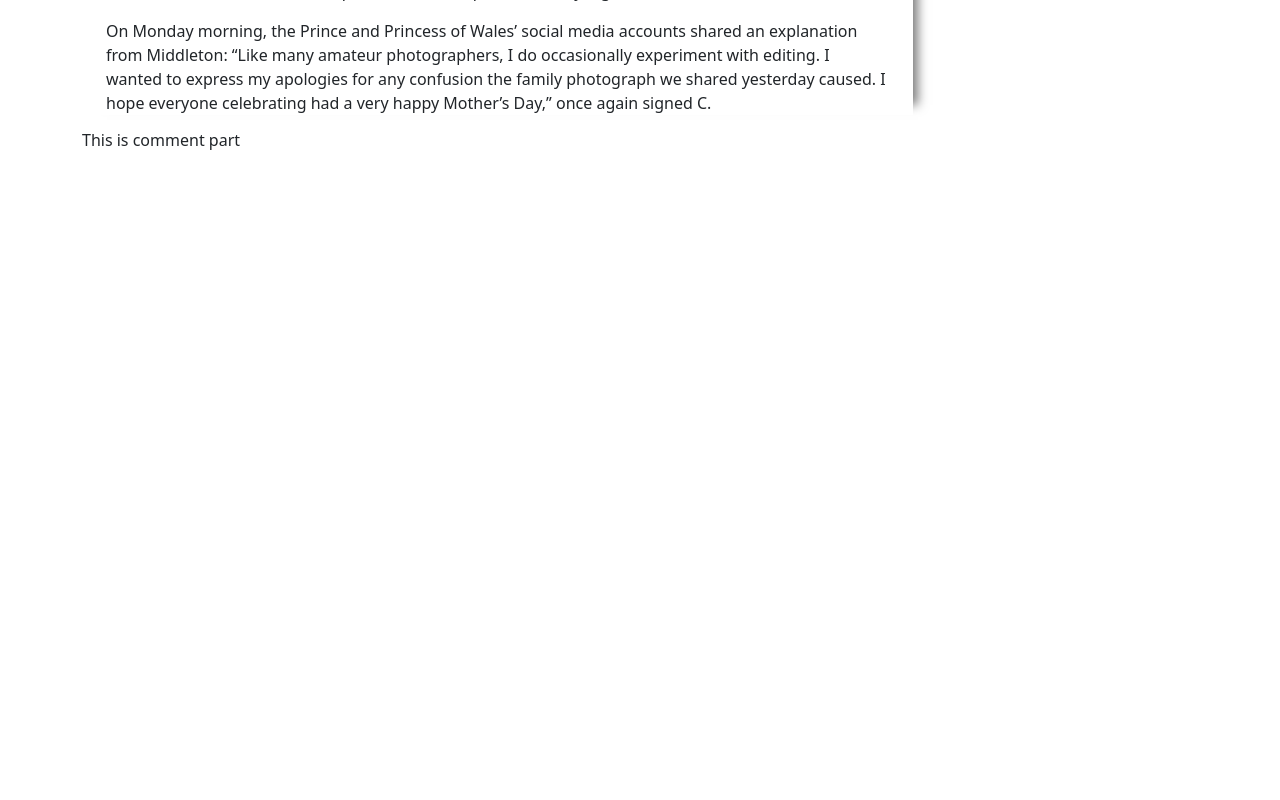
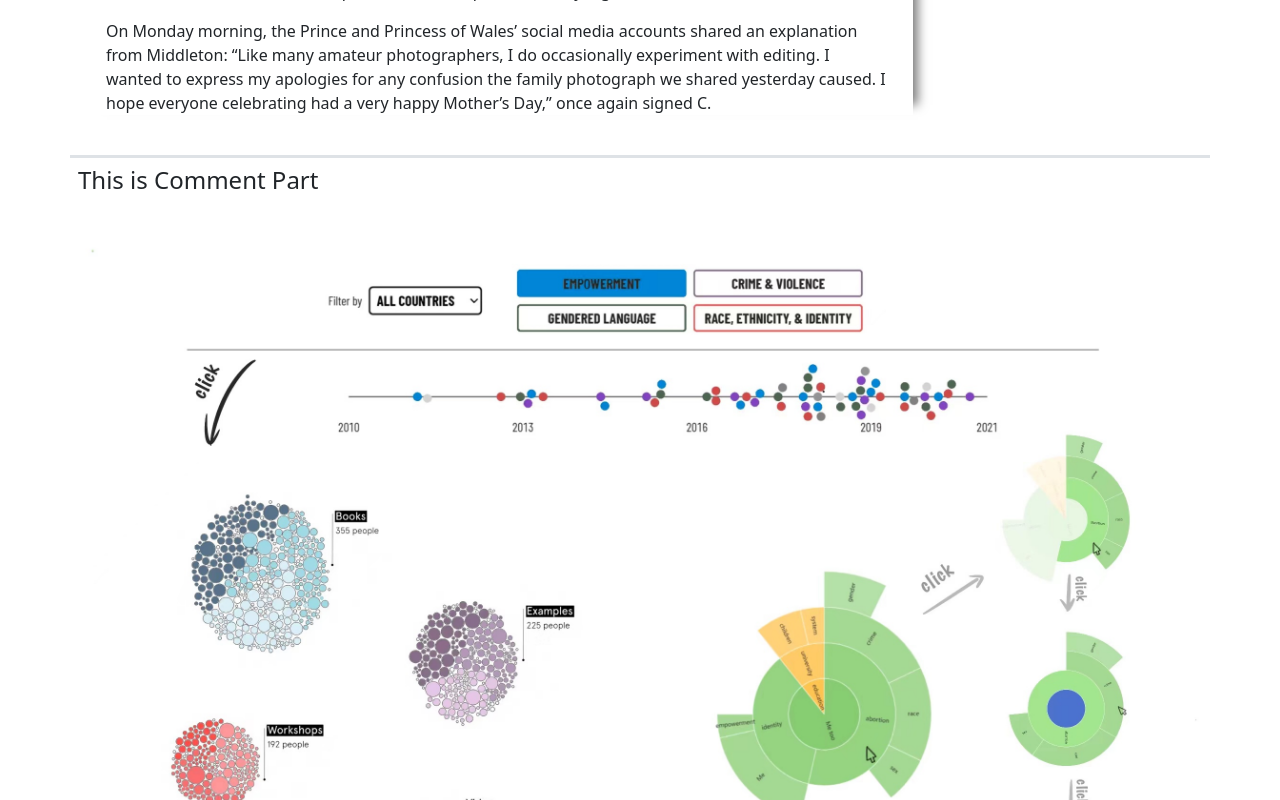
Before and after one commit to SueBwj/News_website, a Vue app in the folder news_website/: page / in a window 1280 px wide. Shown: the part 1860-2660 px from the top of the page. Before the commit the page ends 2019 px from the top, so only its background shows below. Built offline with nearby package versions, Linux system fonts and the light colour scheme.

Commit message:
增加评论样例

```diff
--- a/news_website/src/components/Comments.vue
+++ b/news_website/src/components/Comments.vue
@@ -1,5 +1,6 @@
 <template>
-  <div class="container">
-    <h6>This is comment part</h6>
+  <div class="container mt-4 p-2 border-top border-3">
+    <h4>This is Comment Part</h4>
+    <img src="../assets/img/评论样例.jpg" class="img-fluid" alt="评论样例" />
   </div>
 </template>
```
Also changed, not shown: news_website/src/assets/img/评论样例.jpg (added).
